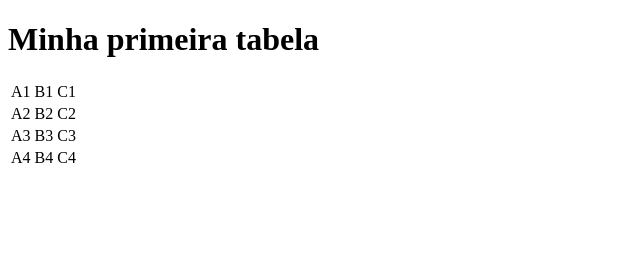
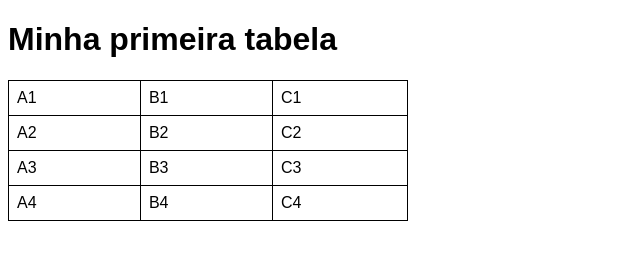
Before and after one commit to FeSeixas/html-css, a plain HTML site: page exercícios/ex018 - tabelas/tabela001.html in a window 1280 px wide. Shown: the whole page, without its empty margins (0-640 px from the left). Drawn offline with Linux system fonts and the light colour scheme.

Commit message:
Update tabela001.html

```diff
--- a/exercícios/ex018 - tabelas/tabela001.html
+++ b/exercícios/ex018 - tabelas/tabela001.html
@@ -4,6 +4,21 @@
     <meta charset="UTF-8">
     <meta name="viewport" content="width=device-width, initial-scale=1.0">
     <title>tabelas</title>
+    <style>
+        body{
+            font-family: Arial, Helvetica, sans-serif;
+        }
+
+        table{
+            width: 400px;
+            border-collapse: collapse;
+        }
+
+        td{
+            border: 1px solid black;
+            padding: 8px;
+        }
+    </style>
 </head>
 <body>
     <h1>Minha primeira tabela</h1>
```
